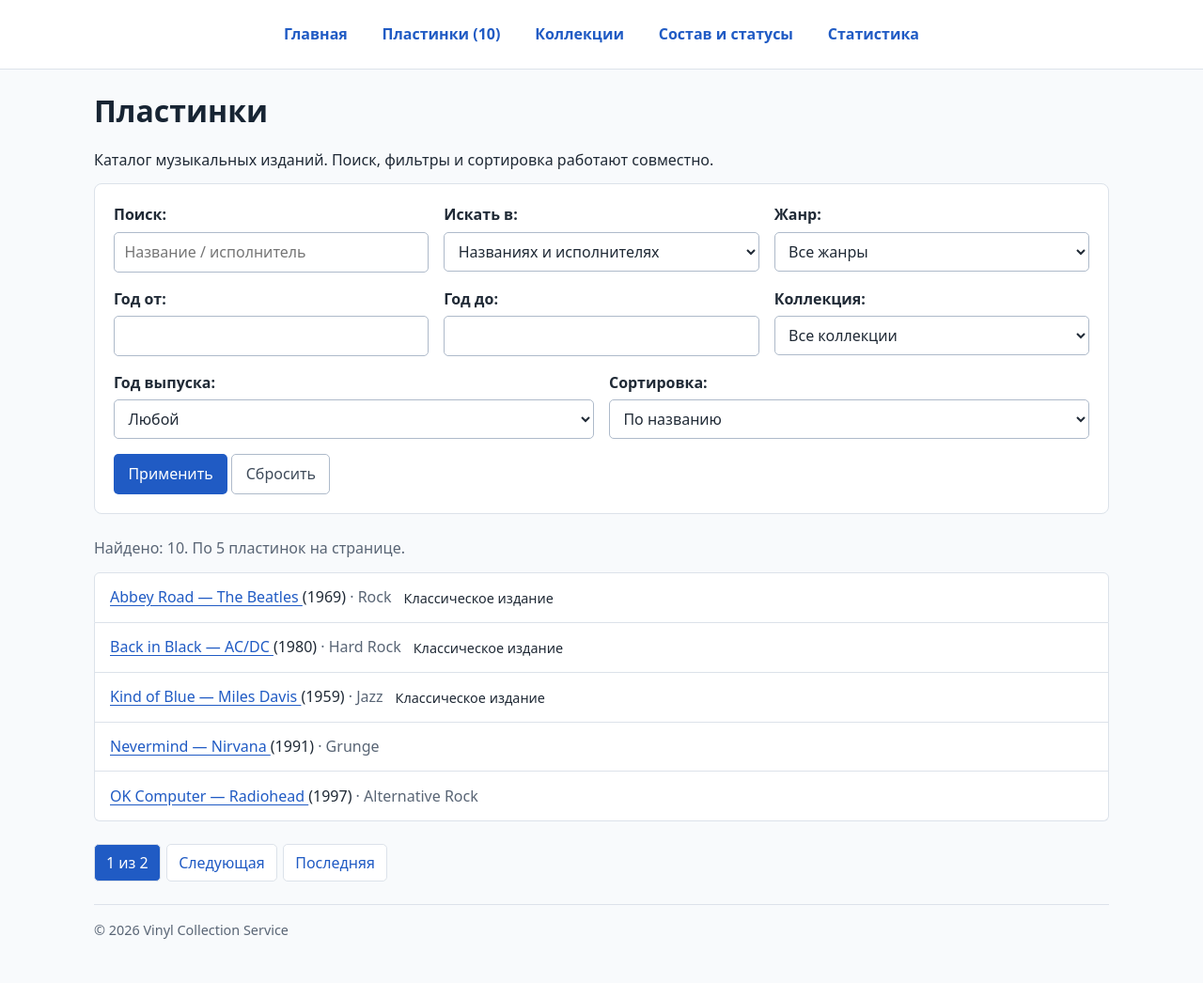
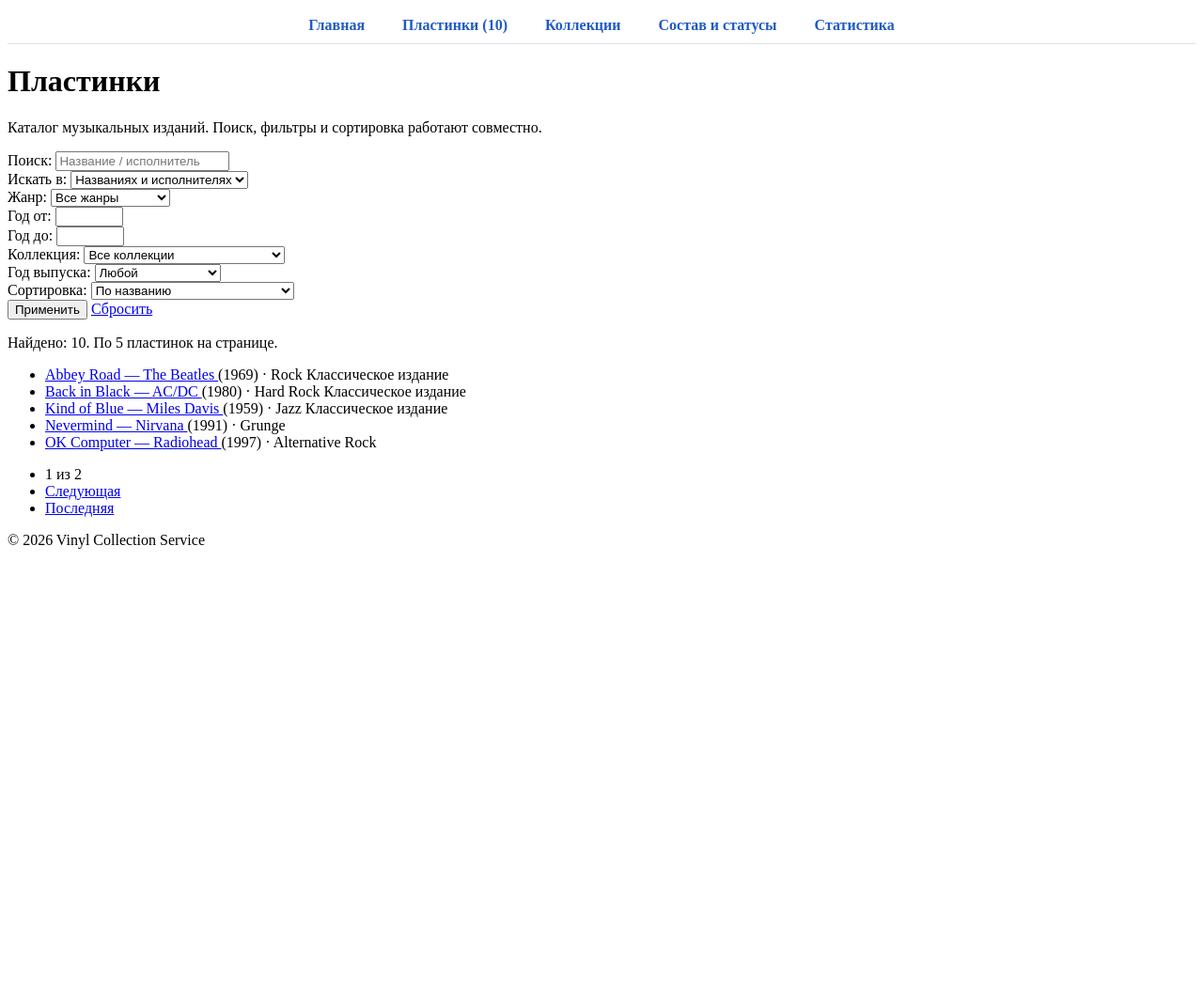
Before and after one commit to loknxq/ip_fr, a Django app: page /records/ in a window 1280 px wide. Shown: the whole page at 94% size. After the commit the page ends 584 px from the top, so only its background shows below. Run offline with Django 5.2, Linux system fonts and the light colour scheme; data comes from the database, SQL or seed files in the repository.

Commit message:
small fixes

```diff
--- a/static/css/style.css
+++ b/static/css/style.css
@@ -1,146 +1,29 @@
-/* Локальные стили: страницы работают без загрузки ресурсов из CDN. */
-:root {
-    color-scheme: light;
-    --primary: #205bc4;
-    --border: #dce2ea;
-    --muted: #596575;
-}
-* { box-sizing: border-box; }
-body {
-    margin: 0;
-    color: #202a36;
-    background: #f8fafc;
-    font: 16px/1.55 system-ui, -apple-system, "Segoe UI", sans-serif;
-}
-a { color: var(--primary); text-underline-offset: 3px; }
-a:hover { color: #133c83; }
-a:focus-visible, button:focus-visible, input:focus-visible,
-select:focus-visible {
-    outline: 3px solid #91b6f5;
-    outline-offset: 3px;
-}
-h1, h2, h3, h5 { line-height: 1.25; color: #172433; }
-h1 { font-size: 2rem; margin: 0 0 1.25rem; }
-h2 { font-size: 1.4rem; margin-top: 1.75rem; }
-h5 { font-size: 1.35rem; margin: 0 0 1rem; }
-p { margin: 0 0 .8rem; }
-.container { width: min(100% - 2rem, 1080px); margin-inline: auto; }
+
 .nav {
     display: flex;
     flex-wrap: wrap;
     justify-content: center;
-    gap: .5rem;
-    border-bottom: 1px solid var(--border);
+    align-items: center;
+    gap: 12px;
+    border-bottom: 1px solid #dce2ea;
     background: white;
 }
-.nav-link { padding: .5rem .9rem; text-decoration: none; font-weight: 600; }
-.lead { font-size: 1.15rem; }
-.text-muted { color: var(--muted); }
-.text-danger { color: #a82732; }
-.card {
-    border: 1px solid var(--border);
-    border-radius: 8px;
-    background: white;
+
+.nav-link {
+    display: inline-flex;
+    align-items: center;
+    justify-content: center;
+    padding: 10px 14px;
+    color: #205bc4;
+    font-weight: 600;
+    text-decoration: none;
+    white-space: nowrap;
+    border-radius: 6px;
+    transition: background 0.2s, color 0.2s;
 }
-.card-body { padding: 1.25rem; }
-.vinyl-card { max-width: 760px; }
-.row { display: flex; flex-wrap: wrap; gap: 1rem; }
-.col-md-4 { flex: 1 1 calc(33.333% - 1rem); min-width: 210px; }
-.col-md-6 { flex: 1 1 calc(50% - 1rem); min-width: 210px; }
-label { display: block; font-weight: 600; margin-bottom: .35rem; }
-input, select, button { font: inherit; }
-.form-control, .form-select {
-    display: block;
-    width: 100%;
-    min-height: 42px;
-    padding: .5rem .65rem;
-    border: 1px solid #aebaca;
-    border-radius: 5px;
-    background: white;
-    color: inherit;
-}
-.btn {
-    display: inline-block;
-    padding: .5rem .9rem;
-    border: 1px solid transparent;
-    border-radius: 5px;
-    text-decoration: none;
-    cursor: pointer;
-    text-align: center;
-}
-.btn-primary, .bg-primary { background: var(--primary); color: white; }
-.btn-primary:hover { background: #18489d; color: white; }
-.btn-secondary { background: #546477; color: white; }
-.btn-secondary:hover { background: #3f4b5a; color: white; }
-.btn-outline-secondary {
-    color: #3f4b5a;
-    border-color: #aebaca;
-    background: white;
-}
-.btn-outline-primary {
-    color: var(--primary);
-    border-color: var(--primary);
-    background: white;
-}
-.table-responsive { overflow-x: auto; }
-.table { border-collapse: collapse; width: 100%; background: white; }
-.table th, .table td {
-    padding: .65rem .8rem;
-    border: 1px solid var(--border);
-    text-align: left;
-    vertical-align: top;
-}
-.table th { background: #edf2f8; }
-.table td { overflow-wrap: anywhere; }
-.list-group { padding: 0; margin: 0; list-style: none; }
-.list-group-item {
-    padding: .85rem 1rem;
-    border: 1px solid var(--border);
-    background: white;
-    overflow-wrap: anywhere;
-}
-.list-group-item + .list-group-item { border-top: 0; }
-.list-group-item:first-child { border-radius: 6px 6px 0 0; }
-.list-group-item:last-child { border-radius: 0 0 6px 6px; }
-.d-flex { display: flex; gap: .75rem; }
-.justify-content-between { justify-content: space-between; }
-.align-items-center { align-items: center; }
-.badge { padding: .1rem .55rem; border-radius: 6px; font-size: .9rem; }
-.rounded-pill { border-radius: 100px; }
-.pagination {
-    display: flex;
-    flex-wrap: wrap;
-    gap: .4rem;
-    list-style: none;
-    padding: 0;
-    align-items: center;
-}
-.page-link {
-    display: block;
-    padding: .4rem .75rem;
-    border: 1px solid var(--border);
-    border-radius: 5px;
-    background: white;
+
+.nav-link:hover {
+    background: #eaf1ff;
+    color: #133c83;
     text-decoration: none;
 }
-.active .page-link { color: white; background: var(--primary); }
-.disabled .page-link { color: var(--muted); background: #edf0f4; }
-.alert { padding: 1rem; border-radius: 5px; margin-bottom: 1rem; }
-.alert-danger { background: #fff0f0; color: #87212a; border: 1px solid #efc2c6; }
-.errorlist { margin: .4rem 0 0; padding-left: 1.2rem; font-size: .9rem; }
-.p-3 { padding: 1rem; }
-.mt-2 { margin-top: .5rem; }
-.mt-3 { margin-top: 1rem; }
-.mt-4 { margin-top: 1.5rem; }
-.mb-0 { margin-bottom: 0; }
-.mb-3 { margin-bottom: 1rem; }
-.mb-4 { margin-bottom: 1.5rem; }
-.me-2 { margin-right: .5rem; }
-footer { padding-block: 1rem; border-top: 1px solid var(--border); font-size: .9rem; }
-@media (max-width: 600px) {
-    h1 { font-size: 1.65rem; }
-    .col-md-4, .col-md-6 { flex-basis: 100%; min-width: 0; }
-    .nav { gap: 0; }
-    .nav-link { padding: .4rem .65rem; }
-    .card-body { padding: 1rem; }
-}
--- a/templates/includes/navigation.html
+++ b/templates/includes/navigation.html
@@ -1,3 +1,4 @@
+
 <nav class="nav bg-light p-3 mb-4" aria-label="Основная навигация">
     <a class="nav-link" href="{% url 'homepage:index' %}">Главная</a>
     <a class="nav-link" href="{% url 'records:records' %}">Пластинки ({{ records_count }})</a>
```
Also changed, not shown: collections_app/urls.py (+5 -3 lines).
